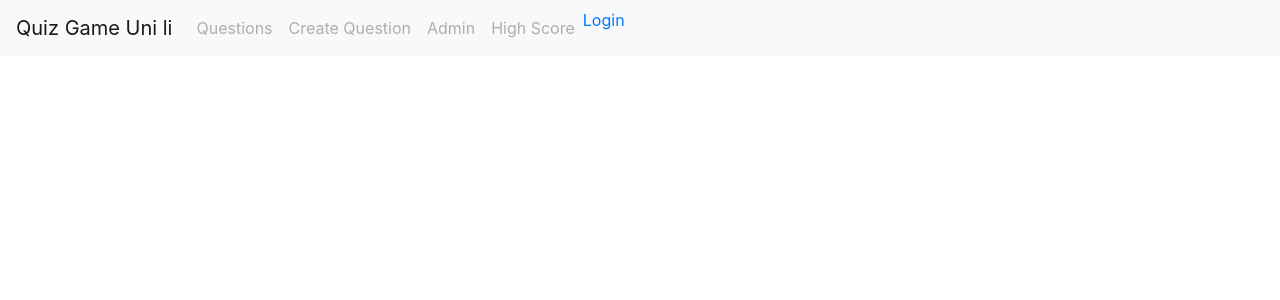
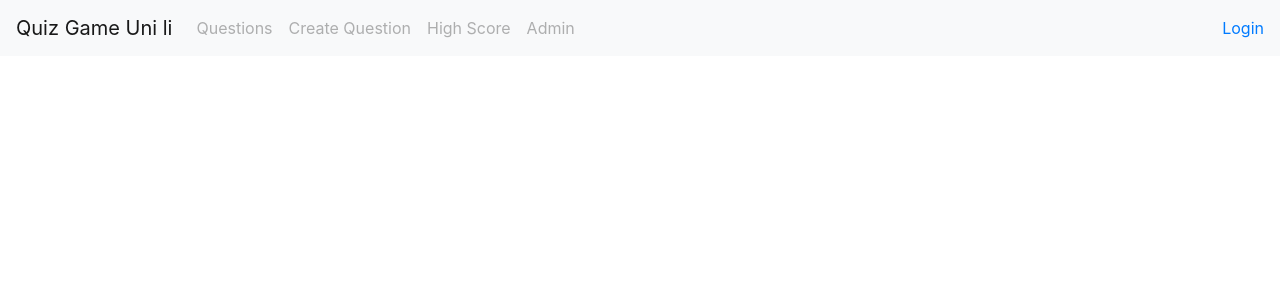
Before and after one commit to Cyberboa/Quiz-game-Uni-li, a Django app: page / in a window 1280 px wide. Shown: the top 300 px of the page. Run offline with Django 3.2, Linux system fonts and the light colour scheme; style sheets or scripts are compiled from the project's sources; some libraries are stand-ins or nearby versions.

Commit message:
- nav_bar.html updatet order highscore before admin

```diff
--- a/templates/nav_bar.html
+++ b/templates/nav_bar.html
@@ -7,8 +7,9 @@
     </button>
 
     <div class="collapse navbar-collapse" id="navbarSupportedContent">
-        <ul class="navbar-nav mr-auto">
-            {% if user.is_authenticated %}
+        {% if user.is_authenticated %}
+            <ul class="navbar-nav mr-auto">
+
                 <li class="nav-item">
                     <a class="nav-link" href="../questions/">Questions</a>
                 </li>
@@ -16,16 +17,16 @@
                     <a class="nav-link" href="../create/">Create Question</a>
                 </li>
                 <li>
-                    <a class="nav-link" href="/admin/">Admin</a>
-                </li>
-                <li>
                     <a class="nav-link" href="/score/">High Score</a>
                 </li>
                 <li>
-                    <p>Welcome, {{ user.get_username }}. <a href="/logout/" class="header-link">Sign
-                        out</a></p>
+                    <a class="nav-link" href="/admin/">Admin</a>
                 </li>
-            {% else %}
+            </ul>
+            <p>Welcome, {{ user.get_username }}. <a href="/logout/" class="header-link">Sign
+                out</a></p>
+        {% else %}
+            <ul class="navbar-nav mr-auto">
                 <li>
                     <a class="nav-link disabled" href="../questions/">Questions</a>
                 </li>
@@ -33,15 +34,13 @@
                     <a class="nav-link disabled" href="../create/">Create Question</a>
                 </li>
                 <li>
-                    <a class="nav-link disabled" href="../admin/">Admin</a>
-                </li>
-                <li>
                     <a class="nav-link disabled" href="/score/">High Score</a>
                 </li>
                 <li>
-                    <a href="/login/" class="header-link">Login</a>
+                    <a class="nav-link disabled" href="../admin/">Admin</a>
                 </li>
-            {% endif %}
-        </ul>
+            </ul>
+            <a href="/login/" class="header-link">Login</a>
+        {% endif %}
     </div>
 </nav>
```
Also changed, not shown: db.sqlite3.
